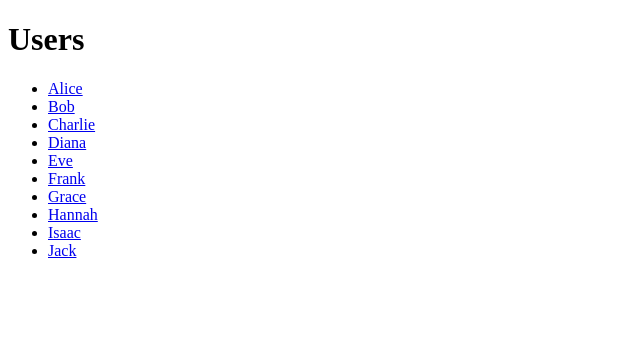
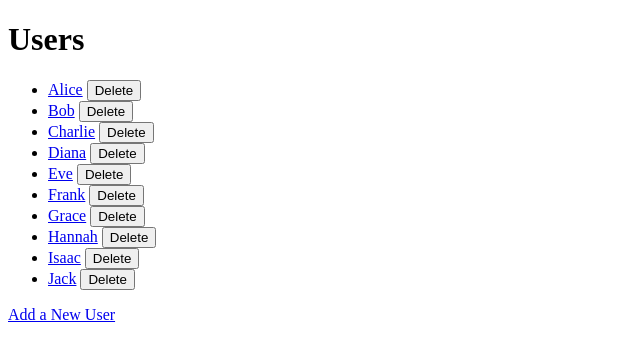
Before and after one commit to Mazdaratti/Movie_Web_App, a Flask app: page /users in a window 1280 px wide. Shown: the top 361 px of the page, without its empty margins (0-640 px from the left). Run offline with Flask 3, Linux system fonts and the light colour scheme.

Commit message:
Added delete_user route

```diff
--- a/app.py
+++ b/app.py
@@ -59,6 +59,22 @@ def user_movies(user_id):
     return render_template('user_movies.html', user=user, movies=movies)
 
 
+@app.route('/delete_user/<int:user_id>', methods=['POST'])
+def delete_user(user_id):
+    """
+    Route to delete a user.
+    Deletes the user with the given ID and redirects to the users list page.
+    """
+    result = data_manager.delete_user(user_id)
+
+    if 'error' in result:
+        flash(result['error'], 'error')
+    else:
+        flash(result['success'], 'success')
+
+    return redirect(url_for('list_users'))
+
+
 @app.route('/users/<int:user_id>/update_movie/<int:movie_id>')
 def update_movie(user_id, movie_id):
     """
--- a/datamanager/sqlite_data_manager.py
+++ b/datamanager/sqlite_data_manager.py
@@ -80,6 +80,7 @@ class SQLiteDataManager(DataManagerInterface):
 
             return {"success": f"User with ID {user_id} and all associated data have been deleted successfully"}
         except Exception as e:
+            self.db.session.rollback()  # Rollback any pending changes in case of error
             return {"error": f"An error occurred while deleting the user: {str(e)}"}
 
     def get_user_movies(self, user_id):
--- a/templates/users.html
+++ b/templates/users.html
@@ -7,12 +7,30 @@
 </head>
 <body>
     <h1>Users</h1>
+
+    <!-- Flash messages -->
+    {% with messages = get_flashed_messages() %}
+        {% if messages %}
+            <ul>
+                {% for message in messages %}
+                    <li>{{ message }}</li>
+                {% endfor %}
+            </ul>
+        {% endif %}
+    {% endwith %}
+
     <ul>
         {% for user in users %}
-            <li><a href="{{ url_for('user_movies', user_id=user.id) }}">{{ user.name }}</a></li>
-        {% else %}
-            <li>No users found.</li>
+            <li>
+                <a href="{{ url_for('user_movies', user_id=user.id) }}">{{ user.name }}</a>
+                <!-- Form for deleting a user -->
+                <form action="{{ url_for('delete_user', user_id=user.id) }}" method="POST" style="display:inline;">
+                    <button type="submit" onclick="return confirm('Are you sure you want to delete this user?')">Delete</button>
+                </form>
+            </li>
         {% endfor %}
     </ul>
+
+    <a href="{{ url_for('add_user') }}">Add a New User</a>
 </body>
 </html>
```
